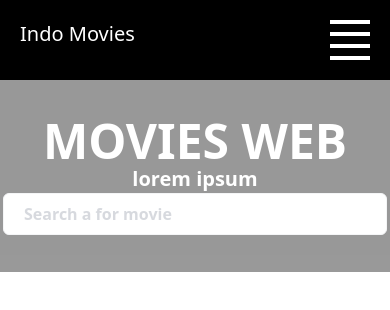
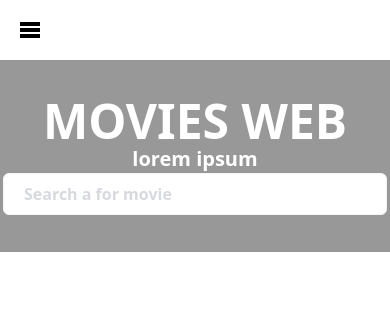
Before and after one commit to Igprad01/React-Js-Learn, a React (Vite) app: page / in a window 390 px wide. Shown: the top 310 px of the page. Built offline with nearby package versions, Linux system fonts and the light colour scheme.

Commit message:
custom design mobile navbar

```diff
--- a/src/components/Layouts/navbar.jsx
+++ b/src/components/Layouts/navbar.jsx
@@ -1,5 +1,4 @@
 import React, { useState } from "react";
-import LogoNav from "../ELements/Link/Link";
 import ListNav from "../ELements/ListNav/List";
 
 const  Navbar = () => {
@@ -11,15 +10,14 @@ const  Navbar = () => {
 
 
     return (
-        <nav className="w-full bg-black p-5">
-            <div className="container mx-auto flex justify-between text-xl capitalize text-white">
-                <LogoNav title='Indo Movies' />
+        <nav className="w-full p-5 shadow-lg">
+            <div className="container mx-auto flex justify-between text-xl capitalize text-black">
                 <div className="hidden md:flex items-center space-x-10">
                     <ListNav animation = 'hover:underline'/>
                 </div>
-                <div className="md:hidden flex items-center ml-14 bg-white">
+                <div className="md:hidden flex items-center bg-white">
                     <button onClick={ToggleMenu} className="focus: outline-none">
-                    <svg viewBox="0 0 100 80" width="40" height="40">
+                    <svg viewBox="0 0 100 80" width="20" height="20">
                         <rect width="100" height="20"></rect>
                         <rect y="30" width="100" height="20"></rect>
                         <rect y="60" width="100" height="20"></rect>
@@ -28,8 +26,8 @@ const  Navbar = () => {
                 </div>
             </div>
             {isOpen && (
-                <div className="mt-5 mr-3 font-bold text-white text-base capitalize">
-                    <div className="mt-2">
+                <div className="mt-5 font-bold text-black text-base capitalize">
+                    <div className="mr-2 ml-1">
                     <ListNav />
                     </div>
                 </div>
```
